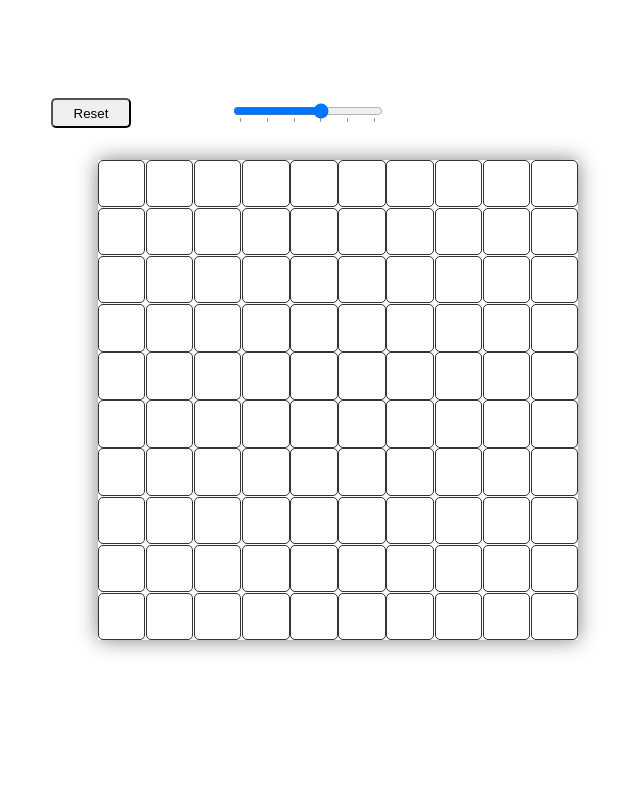
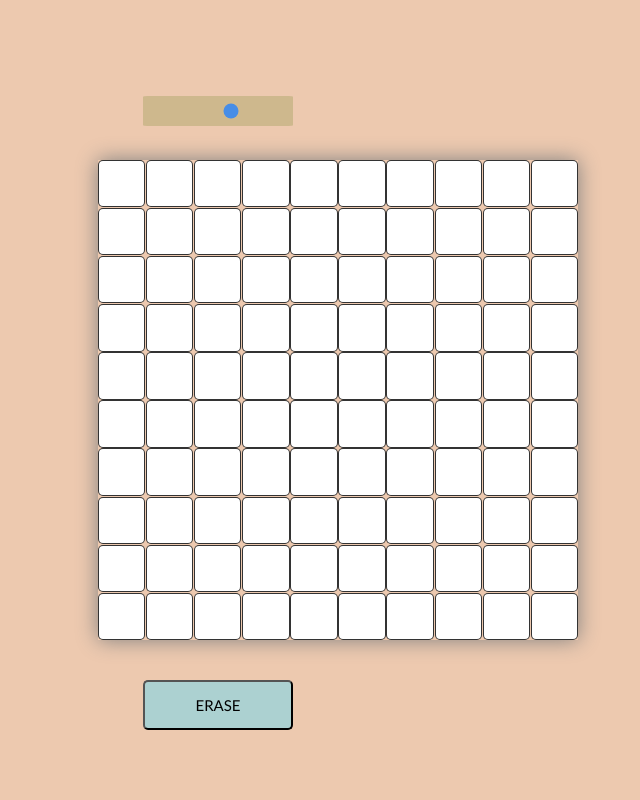
Before and after one commit to zenonass/etch-a-sketch, a plain HTML site: page index.html in a window 1280 px wide. Shown: the whole page, without its empty margins (422-1062 px from the left). Drawn offline with Linux system fonts and the light colour scheme.

Commit message:
Changed the the colors and slider appearance

```diff
--- a/index.html
+++ b/index.html
@@ -9,9 +9,7 @@
 </head>
 <body>
     <div class="buttons">
-        <button id="reset-button">
-                Reset
-        </button>
+
         <input id="steplist-slider" type="range" min="5" max="30" step="5" list="steplist">
         <datalist id="steplist">
             <option value="5">5</option>
@@ -28,5 +26,11 @@
     <div class="grid-container">
     </div>
 
+    <div class="footer">
+        <button id="reset-button">
+         ERASE
+        </button>
+</div>
+
 </body>
 </html>
--- a/script.js
+++ b/script.js
@@ -7,13 +7,14 @@ function makeGrid(gridDimensions){
     for (let item = 0; item < Math.pow(gridDimensions,2); item++) {
         const newGridItem = document.createElement('div');
         newGridItem.classList.add("grid-item")
+        newGridItem.style.background = 'white';
         grid.appendChild(newGridItem)
     }
     grid.style["grid-template-columns"] = `repeat(${gridDimensions}, auto)`
     const gridItems = document.querySelectorAll('.grid-item');
     gridItems.forEach(function(gridItem){
             gridItem.addEventListener('mouseover', function(e){
-                e.target.style.background = 'yellow';
+                e.target.style.background = '#c2b280';
             });
 });
 }
--- a/style.css
+++ b/style.css
@@ -1,4 +1,6 @@
-
+body{
+    background-image: url(images/background.jpg);
+}
 .grid-container{
     display:grid;
     grid-template-columns: repeat(20, auto);
@@ -10,14 +12,12 @@
     left: 65vh;
     box-shadow: 0px 0px 20px 0px grey;
 }
-
 .grid-item{
     border: 0.5px solid rgba(0, 0, 0, 0.8);
     width: auto;
     height: auto;
     border-radius: 5px;
 }
-
 .buttons{
     display: flex;
     height: 15vh;
@@ -25,15 +25,42 @@
     align-items: end;
     gap: 100px;
 }
+.footer{
+   position: fixed;
+   left: 0;
+   bottom: 0;
+   width: 100%;
+   text-align: center;
+   height: 15vh;
+
+}
 #reset-button{
-    height: 30px;
-    width: 80px;
-    align-self: flex-end;
-    border-radius: 5px;
-}
-#steplist-slider{
-    height: 30px;
+    height: 50px;
     width: 150px;
     align-self: flex-end;
     border-radius: 5px;
+    font-size: 15px;
+    font-family: 'Gill Sans', 'Gill Sans MT', Calibri, 'Trebuchet MS', sans-serif;
+    transition: 0.2s ease-in-out;
+    background-color: #acd1d1;
 }
+
+#reset-button:hover{
+    transform: scale(0.9);
+    transition: 0.2s ease-in-out;
+    cursor: pointer;
+}
+#steplist-slider{
+    -webkit-appearance: none;  /* Override default CSS styles */
+    appearance: none;
+    width: 150px; /* Full-width */
+    height: 30px; /* Specified height */
+    background: #c2b280; /* Grey background */
+    outline: none; /* Remove outline */
+    opacity: 0.7; /* Set transparency (for mouse-over effects on hover) */
+    -webkit-transition: .2s; /* 0.2 seconds transition on hover */
+    transition: opacity .2s;
+    align-self: flex-end;
+    cursor: pointer;
+    border-radius: 3%;
+}
```
Also changed, not shown: images/background.jpg (added).
